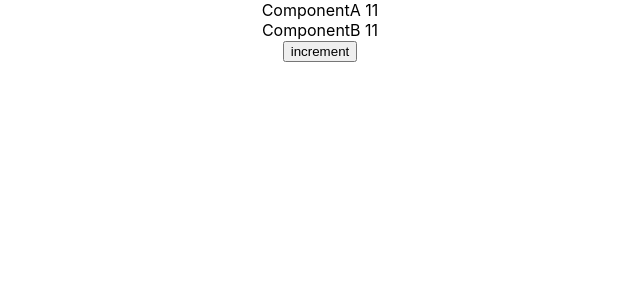
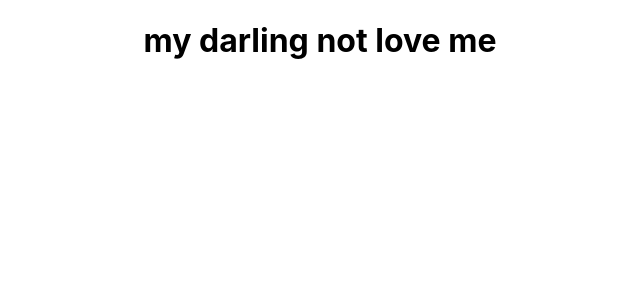
Before and after one commit to srinu1544/sai_react, a React (Create React App) app: page / in a window 1280 px wide. Shown: the top 300 px of the page, without its empty margins (320-960 px from the left). Built offline with nearby package versions, Linux system fonts and the light colour scheme.

Commit message:
higher-order-component example

```diff
--- a/src/App.js
+++ b/src/App.js
@@ -1,11 +1,11 @@
 import React from 'react'
-import ContextApiExample from './components/contextApiExample/ContextApiExample'
+import HigherOrderComponent from './components/higher-order-componet/Higher-order-component'
 
 function App() {
   return (
     <div>
       <center>
-      <ContextApiExample></ContextApiExample>
+        <HigherOrderComponent></HigherOrderComponent>
       </center>
     </div>
   )
--- /dev/null
+++ b/src/components/higher-order-componet/Higher-order-component.jsx
@@ -0,0 +1,15 @@
+import React from 'react'
+import Hoc from './Hoc'
+
+function HigherOrderComponent({name}) {
+  return (
+    <div>
+      <center>
+     <h1> my darling love me {name}</h1>
+      </center>
+    </div>
+    )
+
+}
+
+export default Hoc(HigherOrderComponent)
--- /dev/null
+++ b/src/components/higher-order-componet/Hoc.js
@@ -0,0 +1,18 @@
+import React from 'react'
+
+const Hoc = (Component) => {
+    return (
+        class extends React.Component {
+            state = {
+                auth : false
+            }
+            render() {
+                return (
+                    <div> {this.state.auth ? <Component name="love you too dar" /> : <h1>my darling not love me </h1>}</div>
+                )
+            }
+        }
+    )
+}
+
+export default Hoc
```
